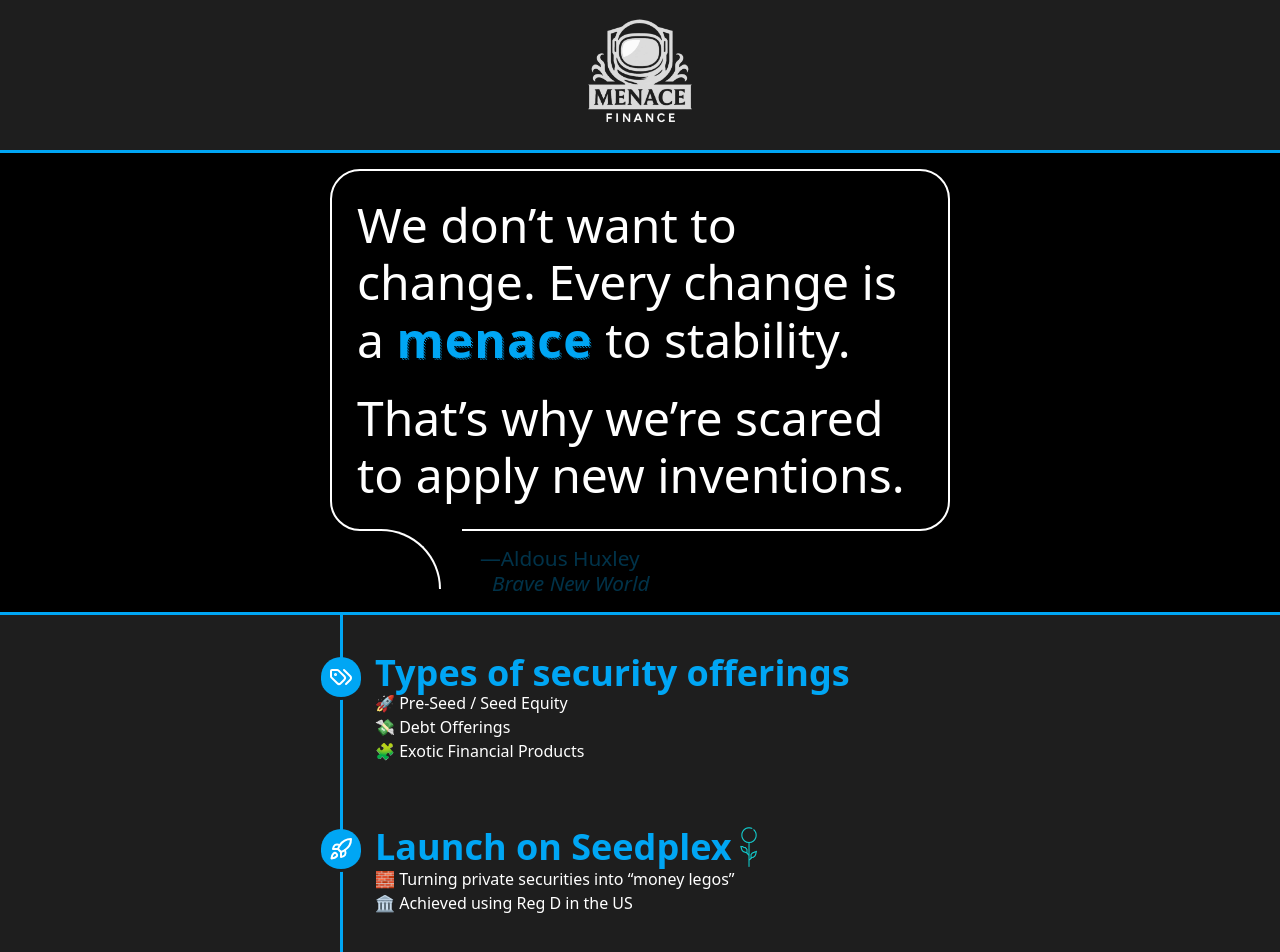
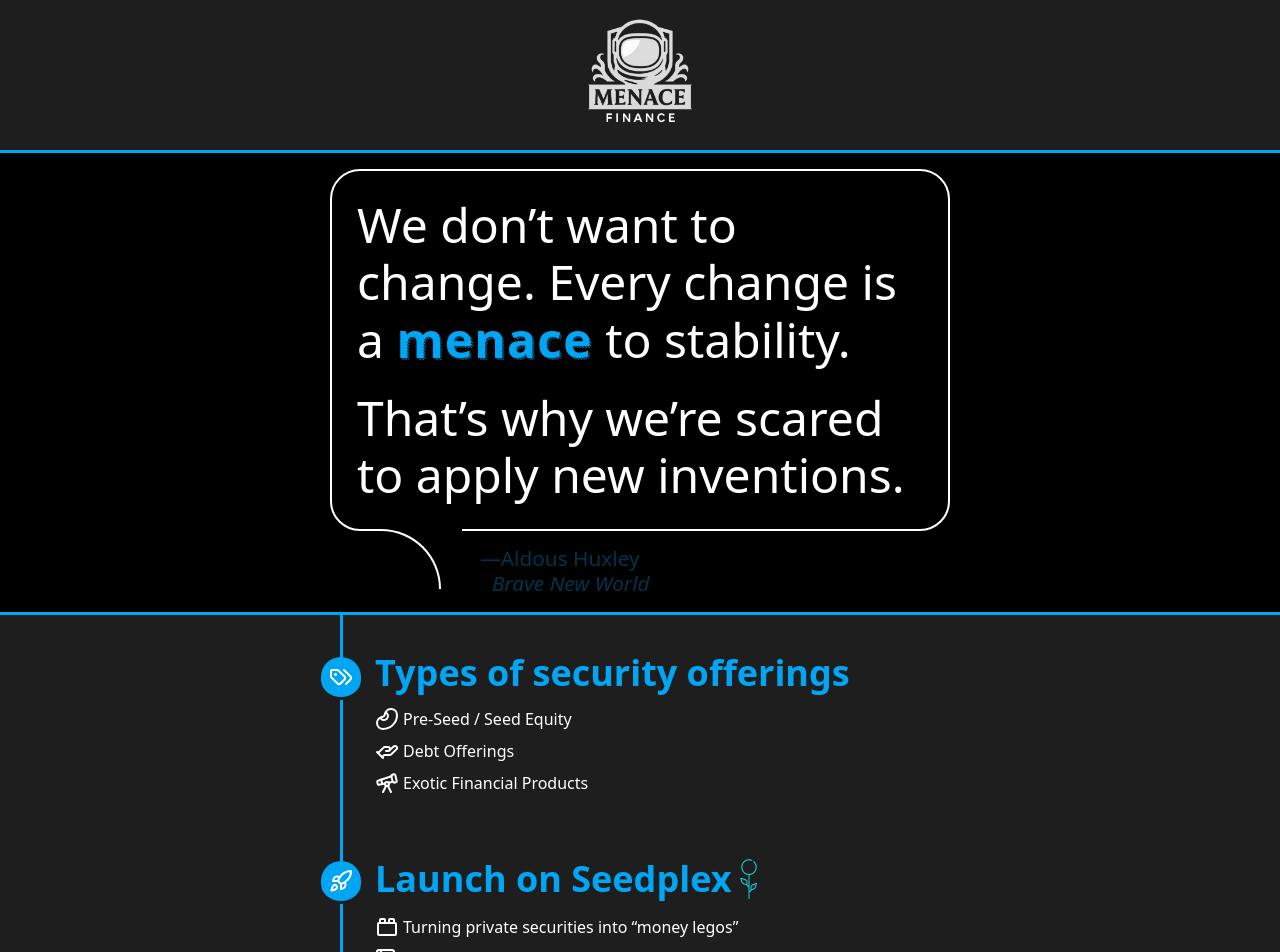
Before and after one commit to JollyGrin/menace-landing, a SvelteKit app: page / in a window 1280 px wide. Shown: the top 952 px of the page. Built offline with nearby package versions, Linux system fonts and the light colour scheme.

Commit message:
add icons

```diff
--- a/src/routes/+page.svelte
+++ b/src/routes/+page.svelte
@@ -3,13 +3,18 @@
 	import Quote from '$lib/Quote.svelte';
 	import {
 		BanknoteIcon,
+		BeanIcon,
 		CandlestickChartIcon,
 		DoorOpenIcon,
+		HandHelpingIcon,
 		LandmarkIcon,
 		RocketIcon,
+		ScrollTextIcon,
 		ShieldUserIcon,
 		SproutIcon,
-		TagsIcon
+		TagsIcon,
+		TelescopeIcon,
+		ToyBrickIcon
 	} from '@lucide/svelte';
 	import Footer from './Footer.svelte';
 </script>
@@ -34,10 +39,10 @@
 		<div class="relative">
 			{@render iconWrapper(TagsIcon)}
 			<h1>Types of security offerings</h1>
-			<ul>
-				<li>🚀 Pre-Seed / Seed Equity</li>
-				<li>💸 Debt Offerings</li>
-				<li>🧩 Exotic Financial Products</li>
+			<ul class="flex flex-col gap-2 md:mt-4">
+				<li><BeanIcon /> Pre-Seed / Seed Equity</li>
+				<li><HandHelpingIcon /> Debt Offerings</li>
+				<li><TelescopeIcon /> Exotic Financial Products</li>
 			</ul>
 		</div>
 
@@ -49,9 +54,9 @@
 
 				<img src="/seedplex-icon.png" alt="block markets icon" class="h-10" />
 			</div>
-			<ul>
-				<li>🧱 Turning private securities into “money legos”</li>
-				<li>🏛️ Achieved using Reg D in the US</li>
+			<ul class="flex flex-col gap-2 md:mt-4">
+				<li><ToyBrickIcon /> Turning private securities into “money legos”</li>
+				<li><ScrollTextIcon /> Achieved using Reg D in the US</li>
 			</ul>
 		</div>
 
@@ -152,6 +157,11 @@
 </div>
 
 <style>
+	li {
+		display: flex;
+		align-items: center;
+		gap: 0.25rem;
+	}
 	h1 {
 		color: var(--color-brand-highlight);
 		font-weight: 700;
```
